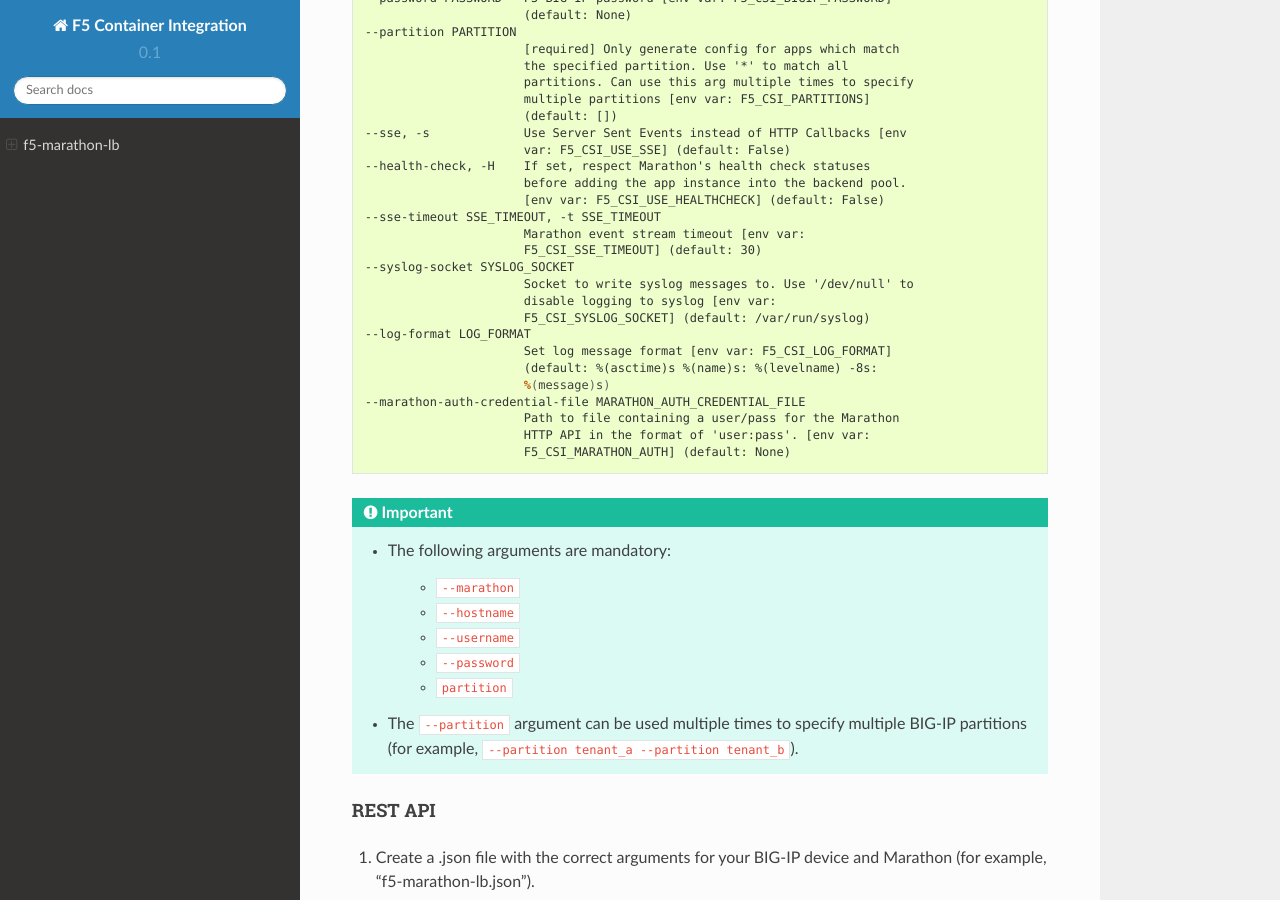
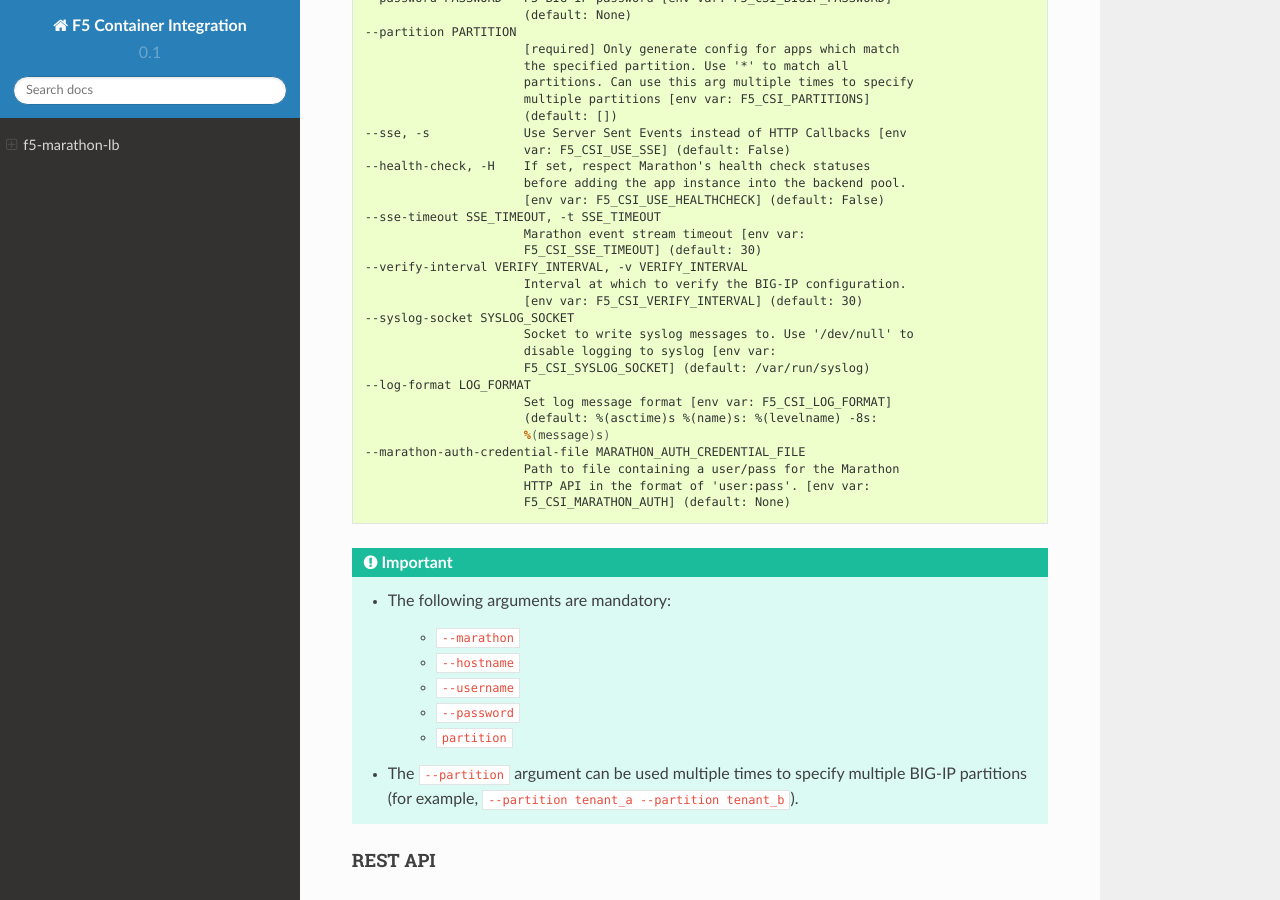
Before and after one commit to F5Networks/marathon-bigip-ctlr, a Sphinx documentation site: the page built from docs/README.rst, in a window 1280 px wide and 900 px high, scrolled down 2066 px. Built offline with Sphinx 7.4.7 and the Read the Docs theme 2.0.0, drawn with Linux system fonts in a browser that asks for light colours.

Commit message:
VEL-304: Checkpoint BIG-IP config periodically
Added description for verify-interval to docs/README.rst and removed
an erroneous quote in the verify-interval help string.

```diff
--- a/DEVEL.rst
+++ b/DEVEL.rst
@@ -54,7 +54,7 @@
                             Marathon event stream timeout [env var:
                             F5_CSI_SSE_TIMEOUT] (default: 30)
       --verify-interval VERIFY_INTERVAL, -v VERIFY_INTERVAL
-                            'Interval at which to verify the BIG-IP configuration.
+                            Interval at which to verify the BIG-IP configuration.
                             [env var: F5_CSI_VERIFY_INTERVAL] (default: 30)
       --syslog-socket SYSLOG_SOCKET
                             Socket to write syslog messages to. Use '/dev/null' to
--- a/docs/README.rst
+++ b/docs/README.rst
@@ -102,6 +102,9 @@
       --sse-timeout SSE_TIMEOUT, -t SSE_TIMEOUT
                             Marathon event stream timeout [env var:
                             F5_CSI_SSE_TIMEOUT] (default: 30)
+      --verify-interval VERIFY_INTERVAL, -v VERIFY_INTERVAL
+                            Interval at which to verify the BIG-IP configuration.
+                            [env var: F5_CSI_VERIFY_INTERVAL] (default: 30)
       --syslog-socket SYSLOG_SOCKET
                             Socket to write syslog messages to. Use '/dev/null' to
                             disable logging to syslog [env var:
--- a/f5_marathon_lb.py
+++ b/f5_marathon_lb.py
@@ -593,7 +593,7 @@
                         default=30, help='Marathon event stream timeout')
     parser.add_argument('--verify-interval', "-v", type=int,
                         env_var='F5_CSI_VERIFY_INTERVAL',
-                        default=30, help="'Interval at which to verify "
+                        default=30, help="Interval at which to verify "
                         "the BIG-IP configuration.")
 
     parser = set_logging_args(parser)
```
